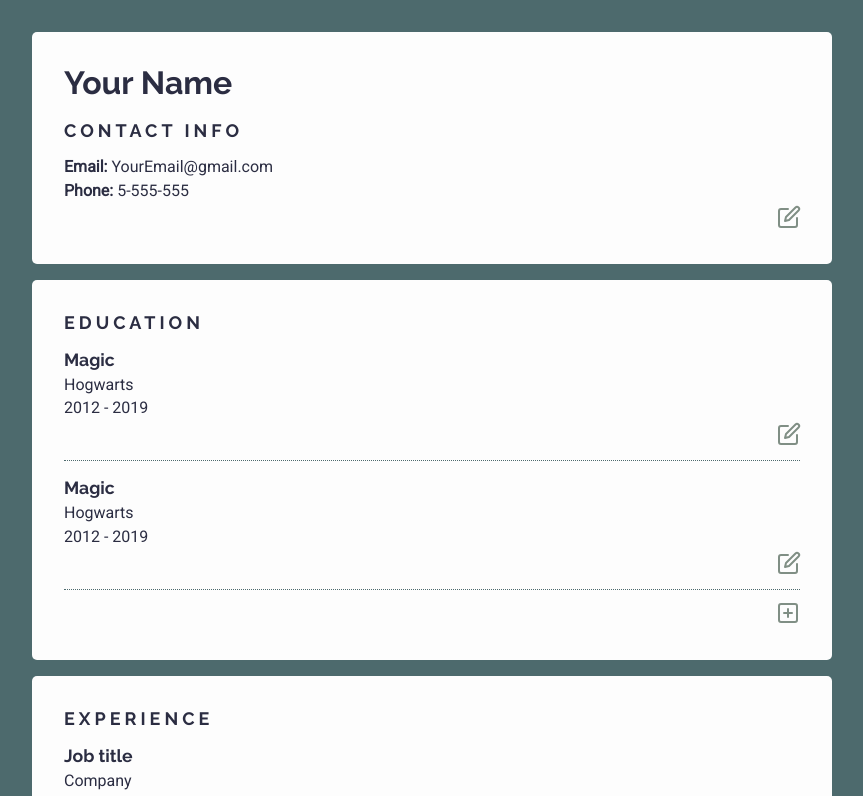
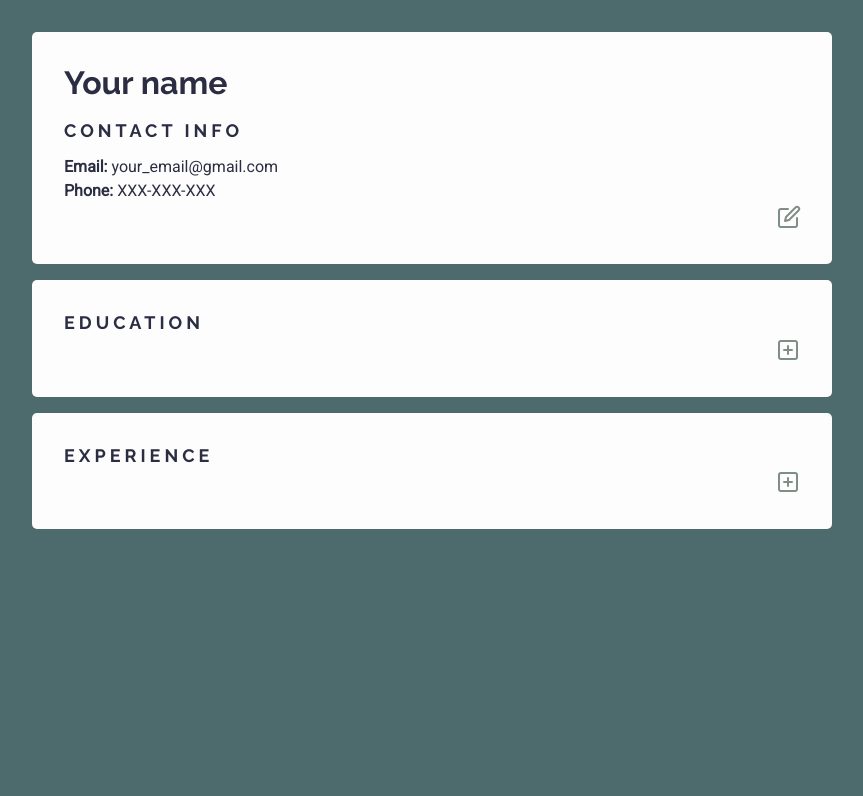
Before and after one commit to LenaChestnut/cv-generator, a React (Create React App) app: page / in a window 1280 px wide. Shown: the top 796 px of the page, without its empty margins (208-1071 px from the left). Built offline with nearby package versions, Linux system fonts and the light colour scheme.

Commit message:
Set info in App state

```diff
--- a/src/App.js
+++ b/src/App.js
@@ -3,14 +3,38 @@ import Education from './components/Education/Education';
 import Experience from './components/Experience/Experience';
 import General from './components/General/General';
 
-function App() {
-  return (
-    <main className="app">
-      <General />
-      <Education />
-      <Experience />
-    </main>
-  );
+class App extends React.Component {
+  constructor() {
+    super();
+
+    this.state = {
+      person: {
+        general: {
+          fullName: '',
+          email: '',
+          phone: ''
+        },
+        education: {
+          schools: []
+        },
+        experience: {
+          workplaces: []
+        }
+      }
+    }
+  }
+
+  render() {
+    const { general, education, experience } = this.state.person;
+
+    return (
+      <main className="app">
+        <General general={general}/>
+        <Education education={education}/>
+        <Experience experience={experience}/>
+      </main>
+    );
+  }
 }
 
 export default App;
--- a/src/components/Education/Education.js
+++ b/src/components/Education/Education.js
@@ -1,34 +1,10 @@
 import React from 'react';
 import School from './School';
 import AddButton from './../shared/AddButton';
-import { v4 as uuidv4 } from 'uuid';
 
 class Education extends React.Component {
-    constructor() {
-        super();
-
-        this.state = {
-            degree: '',
-            schoolName: '',
-            startDate: '',
-            endDate: '',
-            schools: [
-                {
-                    schoolName: 'Hogwarts',
-                    degree: 'Magic',
-                    startDate: '2012',
-                    endDate: '2019',
-                    id: uuidv4(),
-                },
-                {
-                    schoolName: 'Hogwarts',
-                    degree: 'Magic',
-                    startDate: '2012',
-                    endDate: '2019',
-                    id: uuidv4(),
-                },
-            ]
-        }
+    constructor(props) {
+        super(props);
 
         this.handleChange = this.handleChange.bind(this);
     }
@@ -38,11 +14,13 @@ class Education extends React.Component {
     }
 
     render() {
+        const { schools } = this.props.education;
+
         return (
             <section  className="section">
                 <h2 className="section__title">Education</h2>
                 <div className="section__info">
-                    {this.state.schools.map(school => {
+                    {schools.map(school => {
                         return <School school={school} key={school.id}/>;
                     })}
                 </div>
--- a/src/components/Education/School.js
+++ b/src/components/Education/School.js
@@ -9,9 +9,9 @@ class School extends React.Component {
         return (
             <div className="info-item">
                 <div>
-                    <h3 className="info-item__main degree">{degree}</h3>
-                    <p className="info-item__extra school-name">{schoolName}</p>
-                    <p className="info-item__extra dates">{startDate} - {endDate}</p>
+                    <h3 className="info-item__main degree">{degree ? degree : 'Degree Title'}</h3>
+                    <p className="info-item__extra school-name">{schoolName ? schoolName : 'School Name'}</p>
+                    <p className="info-item__extra dates">{startDate ? startDate : 'XXXX'} - {endDate ? endDate : 'XXXX'}</p>
                     <EditButton />
                 </div>
                 {/* <EducationForm school={this.props.school} /> */}
--- a/src/components/Experience/Experience.js
+++ b/src/components/Experience/Experience.js
@@ -4,13 +4,15 @@ import AddButton from './../shared/AddButton';
 
 class Experience extends React.Component {
     render() {
+        const { workplaces } = this.props.experience;
+
         return (
             <section className="section">
                 <h2 className="section__title">Experience</h2>
                 <div className="section__info">
-                    <Workplace />
-                    <Workplace />
-                    <Workplace />
+                    {workplaces.map(workplace => {
+                        return <Workplace workplace={workplace} key={workplace.id}/>;
+                    })}
                 </div>
                 <AddButton />
             </section>
--- a/src/components/Experience/Workplace.js
+++ b/src/components/Experience/Workplace.js
@@ -4,12 +4,15 @@ import EditButton from './../shared/EditButton';
 
 class Workplace extends React.Component {
     render () {
+        const { jobTitle, companyName, startDate, endDate, jobDescription } = this.props.workplace;
+
         return (
             <div className="info-item">
                 <div>
-                    <h3 className="info-item__main job">Job title</h3>
-                    <p className="info-item__extra company">Company</p>
-                    <p className="info-item__extra dates">2017 - 2019</p>
+                    <h3 className="info-item__main job">{jobTitle ? jobTitle : 'Job title'}</h3>
+                    <p className="info-item__extra company">{companyName ? companyName : 'Company name'}</p>
+                    <p className="info-item__extra dates">{startDate ? startDate : 'XXXX'} - {endDate ? endDate : 'XXXX'}</p>
+                    <p className="info-item__extra description">{jobDescription ? jobDescription : 'Job description'}</p>
                     <EditButton />
                 </div>
                 {/* <ExperienceForm /> */}
--- a/src/components/General/General.js
+++ b/src/components/General/General.js
@@ -1,37 +1,47 @@
 import React from 'react';
 import EditButton from './../shared/EditButton';
-// import GeneralForm from './GeneralForm';
+import GeneralForm from './GeneralForm';
 
 class General extends React.Component {
-    constructor() {
-        super();
+    constructor(props) {
+        super(props);
 
         this.state = {
-            fullName: '',
-            email: '',
-            phone: ''
+            isFormOpen: false,
         }
+
+        this.handleClick = this.handleClick.bind(this);
+    }
+
+    handleClick() {
+        this.setState(state => ({
+            isFormOpen: !state.isFormOpen,
+        }));
     }
 
     render() {
-        const { fullName, email, phone } = this.state;
+        const { isFormOpen } = this.state;
+        const { fullName, email, phone } = this.props;
 
         return (
-            <section className="section">
-                <div className="section__info">
-                    <h1 className="name">{fullName ? fullName : "Your Name"}</h1>
-                    <h2 className="section__title">Contact info</h2>
-                    <div className="info-item info-item-general">
-                        <p className="info-item__extra email">
-                            <span className="label">Email:</span> {email ? email : "YourEmail@gmail.com"}
+            <section className='section'>
+                {isFormOpen
+                ? <GeneralForm />
+                :
+                <div className='section__info'>
+                    <h1 className='name'>{fullName ? fullName : 'Your name'}</h1>
+                    <h2 className='section__title'>Contact info</h2>
+                    <div className='info-item info-item-general'>
+                        <p className='info-item__extra email'>
+                            <span className='label'>Email:</span> {email ? email : 'your_email@gmail.com'}
                         </p>
-                        <p className="info-item__extra phone">
-                            <span className="label">Phone:</span> {phone ? phone : "5-555-555"}
+                        <p className='info-item__extra phone'>
+                            <span className='label'>Phone:</span> {phone ? phone : 'XXX-XXX-XXX'}
                         </p>
                     </div>
-                    <EditButton />
+                    <EditButton handleClick={this.handleClick}/>
                 </div>
-                {/* <GeneralForm /> */}
+                }
             </section>
         );
     }
--- a/src/components/shared/EditButton.js
+++ b/src/components/shared/EditButton.js
@@ -5,8 +5,13 @@ class EditButton extends React.Component {
     render() {
         return (
             <div className="button-container">
-                <button type="button">
-                    <Edit className="button__icon" style={{marginRight: '-1px'}} aria-hidden="true" focusable="false"/>
+                <button type="button" onClick={this.props.handleClick}>
+                    <Edit
+                        className="button__icon"
+                        style={{marginRight: '-1px'}}
+                        aria-hidden="true"
+                        focusable="false"
+                    />
                     <span className="button__accessible-name">Edit</span>
                 </button>
             </div>
--- a/src/styles/styles.css
+++ b/src/styles/styles.css
@@ -51,6 +51,7 @@ input {
 	color: var(--text-color);
 	padding: 0;
 	border-bottom: 1px dotted var(--accent-color);
+	box-sizing: border-box;
 }
 
 @media screen and (min-width: 500px) {
@@ -155,6 +156,7 @@ h2 + fieldset {
 .form > input:first-child {
 	font-family: var(--heading-font);
 	font-weight: 700;
+	margin-top: 0;
 }
 
 .form__date-input {
```
Also changed, not shown: 2 other files (tests, documents, lock files or other folders).
